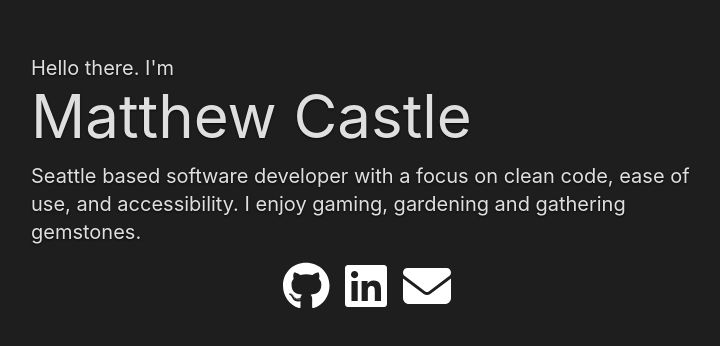
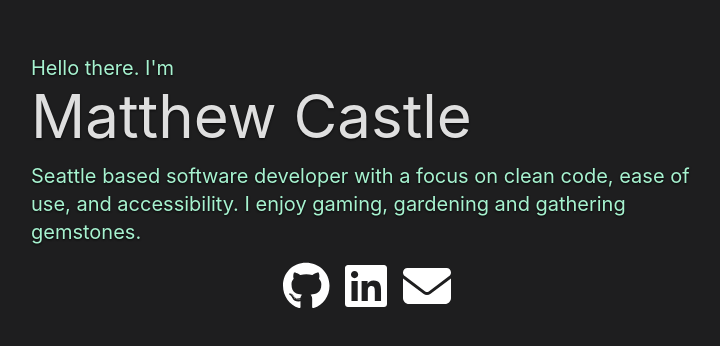
Before and after one commit to mrcastle/mrcastle-site, a React (Vite) app: page / in a window 1280 px wide. Shown: the part 170-516 px from the top of the page, without its empty margins (273-993 px from the left). Built offline with nearby package versions, Linux system fonts and the light colour scheme.

Commit message:
Minor style adjustments

```diff
--- a/src/components/Hero/Hero.tsx
+++ b/src/components/Hero/Hero.tsx
@@ -18,13 +18,13 @@ function Hero() {
   return (
     <div className="mx-auto mt-40 mb-96 px-8 py-16 bg-zinc-900 shadow-lg  bg-clip-padding bg-opacity-40 border-zinc-900 backdrop-blur-sm">
       <div className="max-w-2xl mx-auto text-left">
-        <div className="text-xl drop-shadow-[0_1.2px_1.2px_rgba(0,0,0,0.8)]">
+        <div className="text-xl text-emerald-200 drop-shadow-[0_1.2px_1.2px_rgba(0,0,0,0.8)]">
           {introduction}
         </div>
-        <div className="text-6xl mt-1 mb-4 drop-shadow-[0_1.2px_1.2px_rgba(0,0,0,0.8)]">
+        <div className="text-6xl  mt-1 mb-4 drop-shadow-[0_1.2px_1.2px_rgba(0,0,0,0.8)]">
           {name}
         </div>
-        <div className="text-xl mb-4 drop-shadow-[0_1.2px_1.2px_rgba(0,0,0,0.8)]">
+        <div className="text-xl text-emerald-200 mb-4 drop-shadow-[0_1.2px_1.2px_rgba(0,0,0,0.8)]">
           {description}
         </div>
         <div className="text-center">
```
